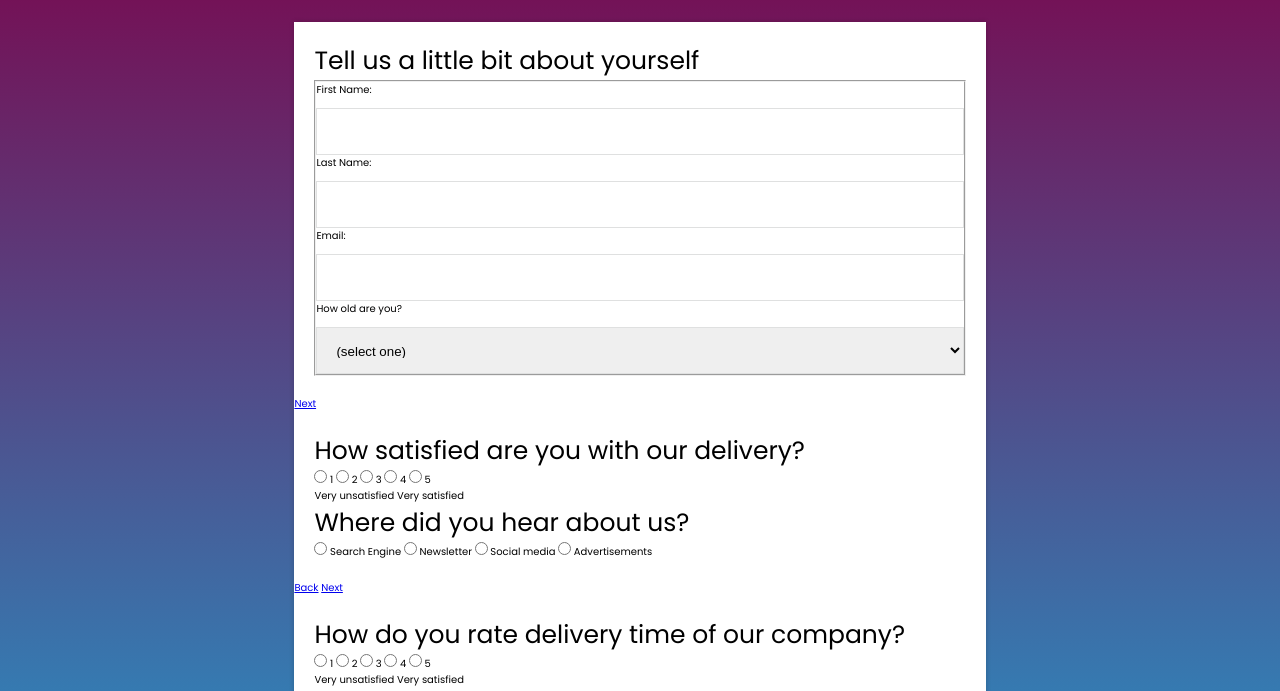
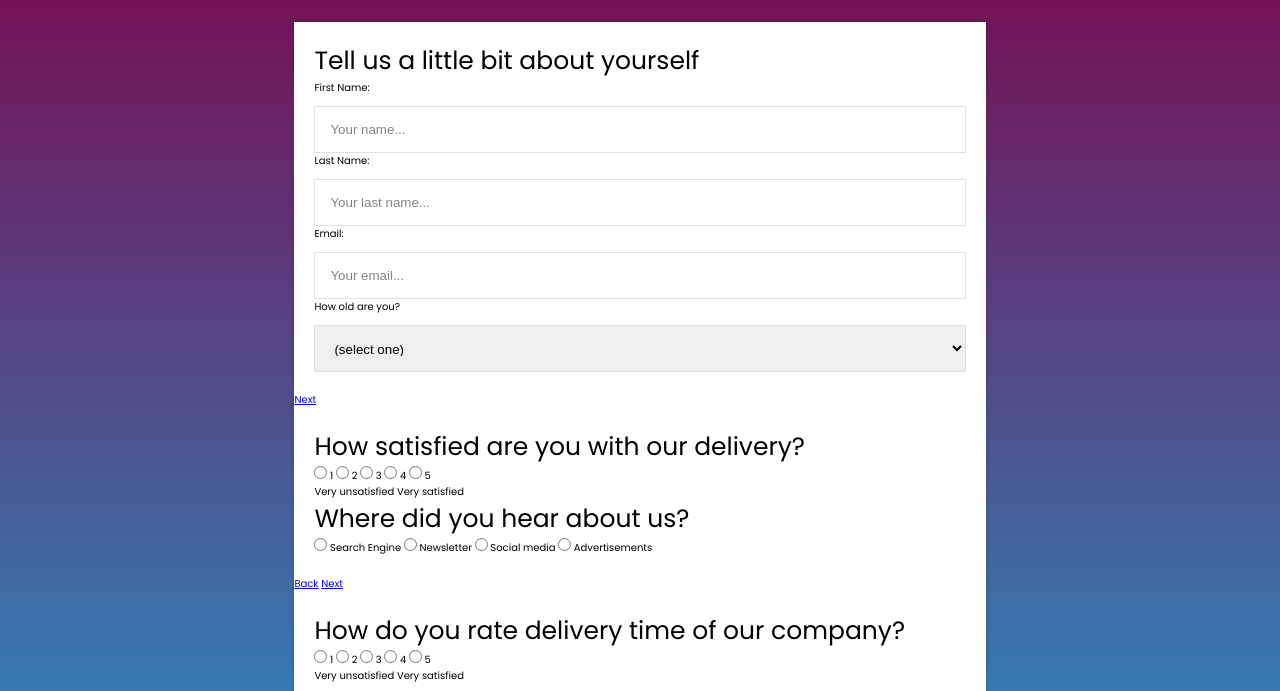
Before and after one commit to veronika-simic/survey-form, a plain HTML site: page index.html in a window 1280 px wide. Shown: the part 63-754 px from the top of the page. Drawn offline with Linux system fonts and the light colour scheme.

Commit message:
Add css :focus and ::placeholder

```diff
--- a/index.html
+++ b/index.html
@@ -36,13 +36,13 @@
             <p>Tell us a little bit about yourself</p>
             <fieldset id="user-information">
               <label for="first-name">First Name: </label>
-              <input id="first-name" name="first-name" type="text" required />
+              <input id="first-name" name="first-name" placeholder="Your name..." type="text" required />
 
               <label for="last-name">Last Name: </label>
-              <input id="last-name" name="last-name" type="text" required />
+              <input id="last-name" name="last-name" placeholder="Your last name..." type="text" required />
 
               <label for="email">Email: </label>
-              <input id="email" name="email" type="email" required />
+              <input id="email" name="email" placeholder="Your email..." type="email" required />
 
               <label for="user-age"
                 >How old are you?
--- a/styles.css
+++ b/styles.css
@@ -56,6 +56,10 @@ header > p {
     width: 60%;
 }
 
+.survey-form fieldset {
+    border: none;
+}
+
 .survey-form .fields {
     position: relative;
     padding: 2rem;
@@ -82,3 +86,22 @@ header > p {
     flex-basis: 100%;
     height: 4.7rem;
 }
+
+/* when user clicks on form element */
+.survey-form input[type="text"]:focus,
+.survey-form input[type="email"]:focus,
+.survey-form input[type="date"]:focus,
+.survey-form input[type="tel"]:focus,
+.survey-form select:focus {
+    border: 0.1rem solid #79094f;
+}
+
+/* placeholders */
+.survey-form input[type="text"]::placeholder,
+.survey-form input[type="email"]::placeholder,
+.survey-form input[type="date"]::placeholder,
+.survey-form input[type="tel"]::placeholder,
+.survey-form textarea::placeholder,
+.survey-form select:invalid {
+    color: #858688;
+}
```
